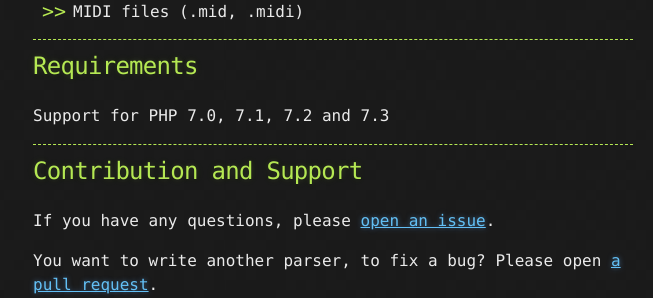
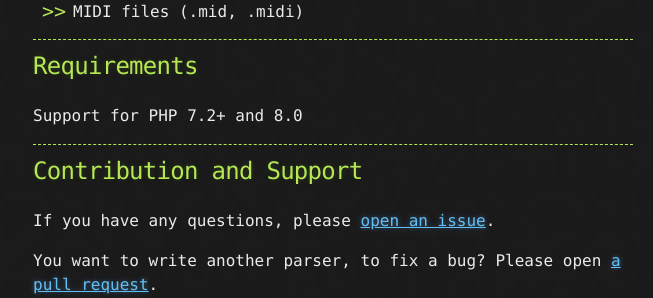
Before and after one commit to stdtabs/stdtabs.github.io, a Jekyll site: the page built from index.md, in a window 1280 px wide and 900 px high, scrolled down 1503 px. Shown: the part 154-452 px from the top of the window, without its empty margins (307-960 px from the left). Built offline with Jekyll 4.4.1, drawn with Linux system fonts in a browser that asks for light colours; nearby versions of some CDN libraries.

Commit message:
Update requirements

```diff
--- a/index.md
+++ b/index.md
@@ -79,7 +79,7 @@ PhpTabs currently supports the following file formats:
 
 ## Requirements
 
-Support for PHP 7.0, 7.1, 7.2 and 7.3
+Support for PHP 7.2+ and 8.0
 
 ------------------------------------------------------------------------
 
```
